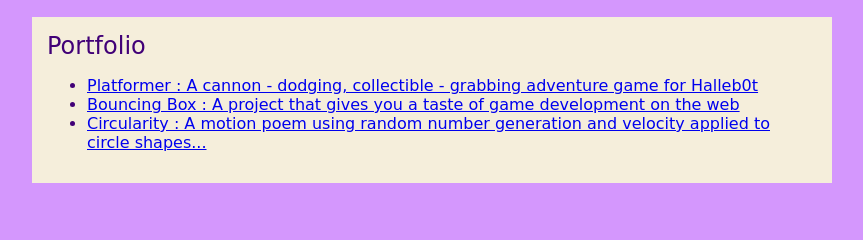
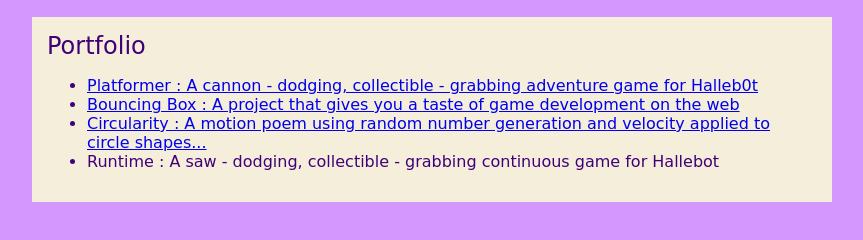
Before and after one commit to DavidNguyen15/DavidNguyen15.github.io, a plain HTML site: page portfolio.html in a window 1280 px wide. Shown: the part 92-332 px from the top of the page, without its empty margins (208-1071 px from the left). Drawn offline with Linux system fonts and the light colour scheme.

Commit message:
add runtime project

```diff
--- a/portfolio.html
+++ b/portfolio.html
@@ -82,6 +82,7 @@
                     <li> <a href="projects/platformer/">Platformer : A cannon - dodging, collectible - grabbing adventure game for Halleb0t</a> </li>
                     <li> <a href="projects/bouncing-box/">Bouncing Box : A project that gives you a taste of game development on the web </a> </li>
                     <li> <a href="projects/circularity/">Circularity : A motion poem using random number generation and velocity applied to circle shapes...</a> </li>
+                    <li> <a hred="projects/runtime/">Runtime : A saw - dodging, collectible - grabbing continuous game for Hallebot</a></li>
                 </ul>
             </div>
         </main>
```
